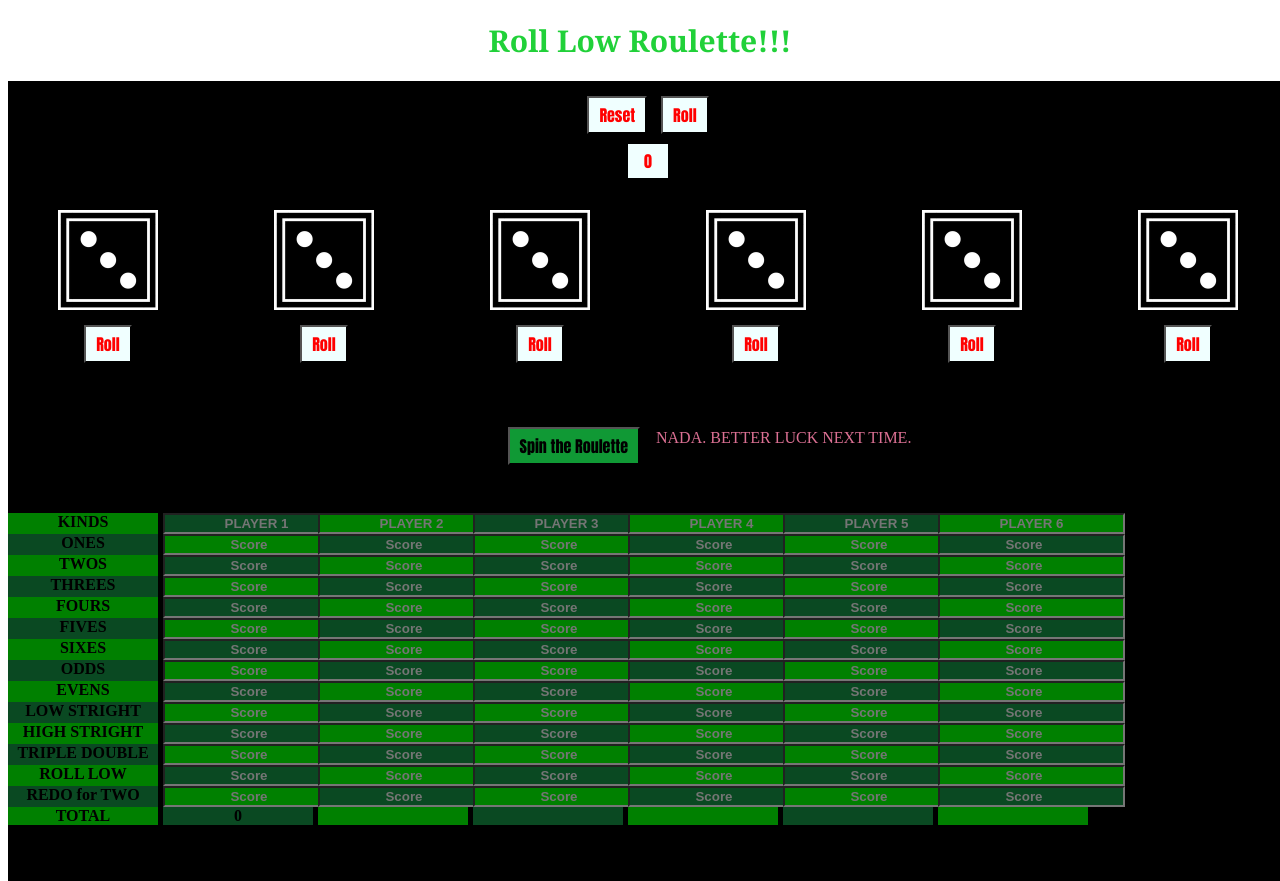
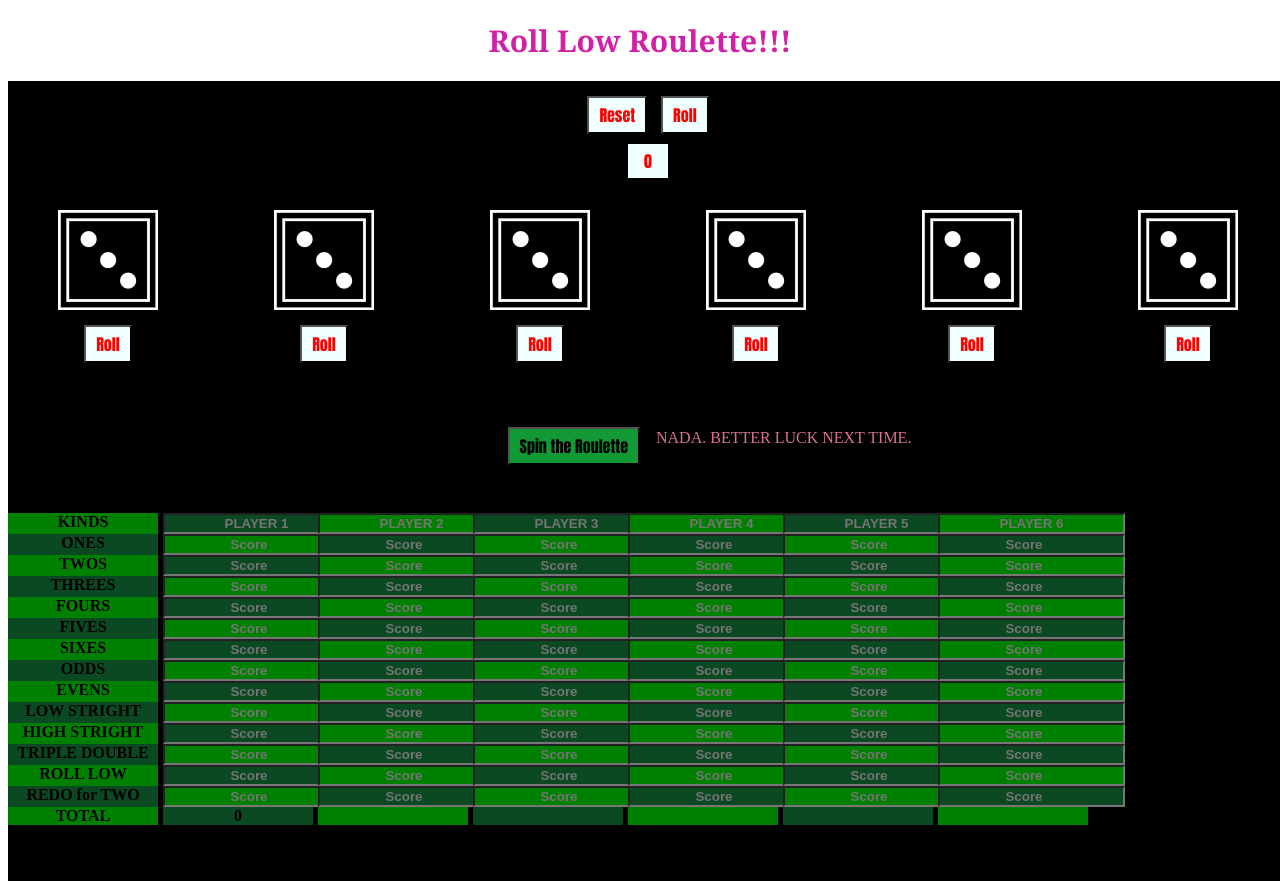
Before and after one commit to Catface-Coder/ROLL-LOW-ROULETTE-2, a plain HTML site: page index.html in a window 1280 px wide. Drawn offline with Linux system fonts and the light colour scheme.

Commit message:
pink title

```diff
--- a/styles.css
+++ b/styles.css
@@ -4,7 +4,7 @@
   text-align: center;
   font-family: Georgia, 'Times New Roman', Times, serif;
   font-size: 30px;
-  color: #21d139;
+  color: #d121a5;
   position: relative;
   width: 100%;
 }
```
